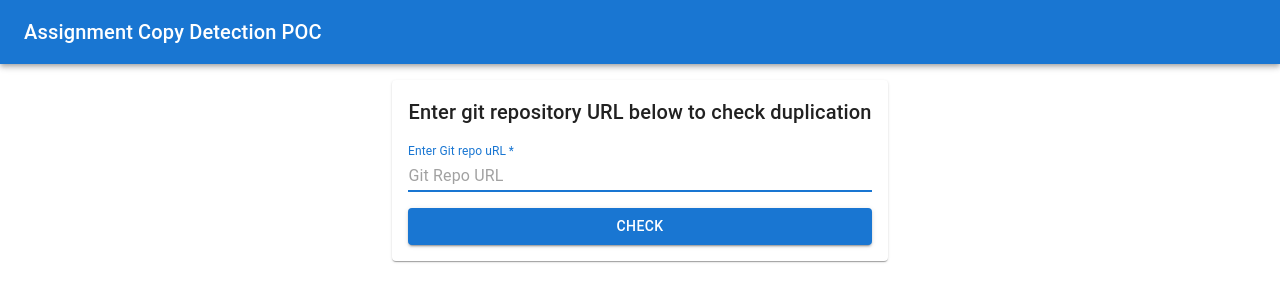
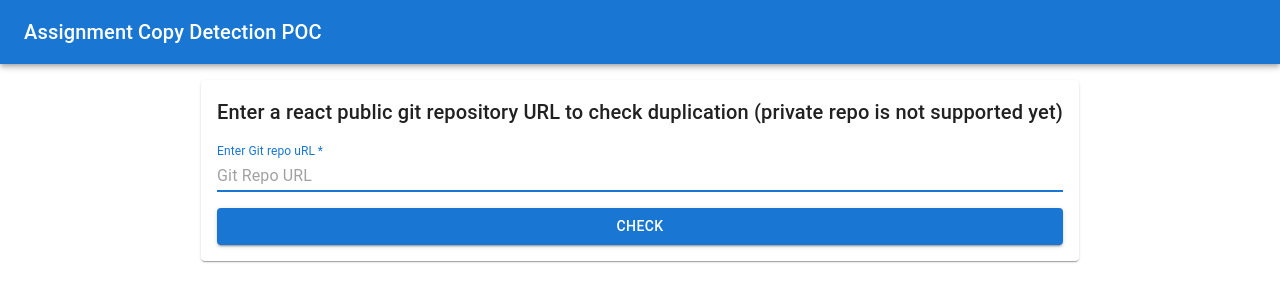
Before and after one commit to devshafi/Copy-Detection-POC, a React (Create React App) app: page / in a window 1280 px wide. Shown: the top 302 px of the page. Built offline with nearby package versions, Linux system fonts and the light colour scheme; the HTML template or start-up script is replaced by a standard one.

Commit message:
removed unnceccsary imports

```diff
--- a/src/components/CopyDetectForm.tsx
+++ b/src/components/CopyDetectForm.tsx
@@ -40,7 +40,6 @@ type DuplicationResult = {
 async function fetchDuplicationResult(value: FormSchema): Promise<DuplicationResult> {
 
     console.log('function is called',value);
-    const body = { git_repo_url: "https://github.com/devshafi/hr-monitor-client.git" }
     const res = await axios.post('https://8d2d-27-147-226-162.in.ngrok.io/check-duplication', value)
     console.log('fetchDuplicationResult response ===>', res)
     return res.data;
@@ -80,7 +79,7 @@ export default function CopyDetectForm() {
                             onSubmit={methods.handleSubmit(onSubmitHandler)}
                         >
                             <Typography variant="h6" >
-                                Enter git repository URL below to check duplication
+                                Enter a react public git repository URL to check duplication (private repo is not supported yet)
                             </Typography>
                             <FormInput
                                 label='Enter Git repo uRL'
--- a/src/components/MainAppBar.tsx
+++ b/src/components/MainAppBar.tsx
@@ -1,11 +1,7 @@
-import * as React from 'react';
 import AppBar from '@mui/material/AppBar';
 import Box from '@mui/material/Box';
 import Toolbar from '@mui/material/Toolbar';
 import Typography from '@mui/material/Typography';
-import Button from '@mui/material/Button';
-import IconButton from '@mui/material/IconButton';
-import MenuIcon from '@mui/icons-material/Menu';
 
 export default function MainAppBar() {
   return (
```
